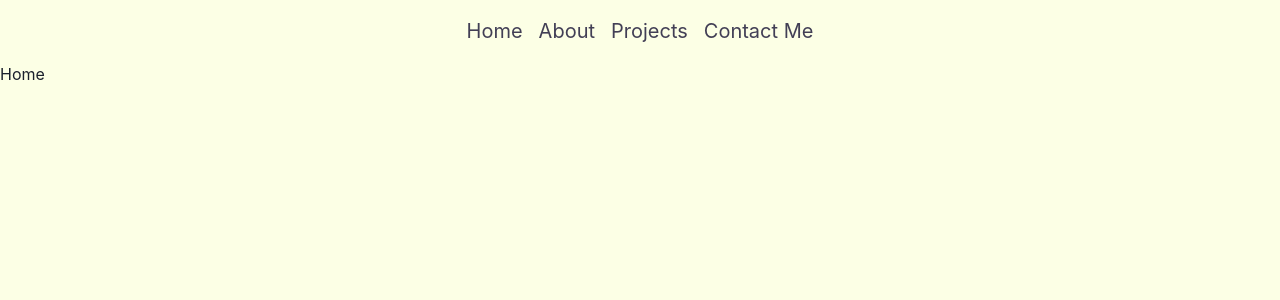
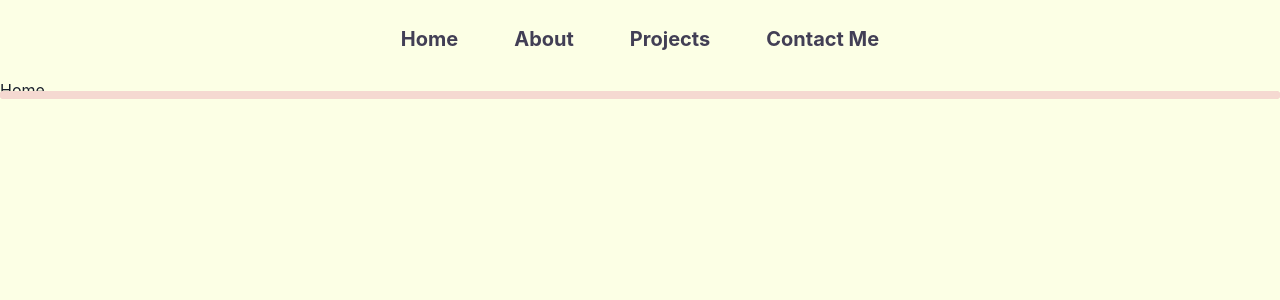
Before and after one commit to MatthewAnder/personal-portfolio, a Next.js app: page / in a window 1280 px wide. Shown: the top 300 px of the page. Built offline with nearby package versions, Linux system fonts and the light colour scheme.

Commit message:
feat: better and animation Navbar

```diff
--- a/src/components/Navbar.tsx
+++ b/src/components/Navbar.tsx
@@ -1,29 +1,8 @@
 "use client";
 
+import { Center, Flex, Link, Spacer, useDisclosure } from "@chakra-ui/react";
+import NextLink from "next/link";
 import { ReactNode } from "react";
-import NextLink from "next/link";
-import {
-  Box,
-  Flex,
-  Avatar,
-  HStack,
-  IconButton,
-  Button,
-  Menu,
-  MenuButton,
-  MenuList,
-  MenuItem,
-  MenuDivider,
-  Link,
-  useDisclosure,
-  useColorModeValue,
-  Stack,
-  Spacer,
-  Text,
-  Center,
-} from "@chakra-ui/react";
-import { HamburgerIcon, CloseIcon, AddIcon } from "@chakra-ui/icons";
-import { SiLinkedin } from "react-icons/si";
 
 const Links: NavLinkType[] = [
   { label: "Home", link: "/" },
@@ -34,17 +13,42 @@ const Links: NavLinkType[] = [
 
 const NavLink = ({ children, href }: { children: ReactNode; href: string }) => (
   <Link
+    mx={5}
+    my={6}
     px={2}
     as={NextLink}
     href={href}
+    position="static"
+    zIndex={1}
+    color="text.main"
+    fontWeight="bold"
+    fontSize="xl"
+    _before={{
+      content: '""',
+      position: "absolute",
+      bg: "secondary.main",
+      left: "0",
+      width: "100%",
+      height: "8px",
+      zIndex: "-1",
+      bottom: "3px",
+      transition: "all .3s ease-in-out",
+      rounded: "full",
+    }}
     _hover={{
-      textDecoration: "none",
-      bg: "gray.200",
+      _before: {
+        bottom: "0",
+        height: "100%",
+      },
+    }}
+    _focus={{
+      _before: {
+        bottom: "0",
+        height: "100%",
+      },
     }}
   >
-    <Text fontSize="xl" verticalAlign="center">
-      {children}
-    </Text>
+    {children}
   </Link>
 );
 
@@ -52,17 +56,19 @@ const Navbar = () => {
   const { isOpen, onOpen, onClose } = useDisclosure();
 
   return (
-    <Box>
-      <Center>
-        <Flex py={4} px={6} align="center" position="static">
+    <Center>
+      <Flex>
+        <Spacer />
+        <Center>
           {Links.map((item) => (
             <NavLink key={item.label} href={item.link}>
               {item.label}
             </NavLink>
           ))}
-        </Flex>
-      </Center>
-    </Box>
+        </Center>
+        <Spacer />
+      </Flex>
+    </Center>
   );
 };
 
```
